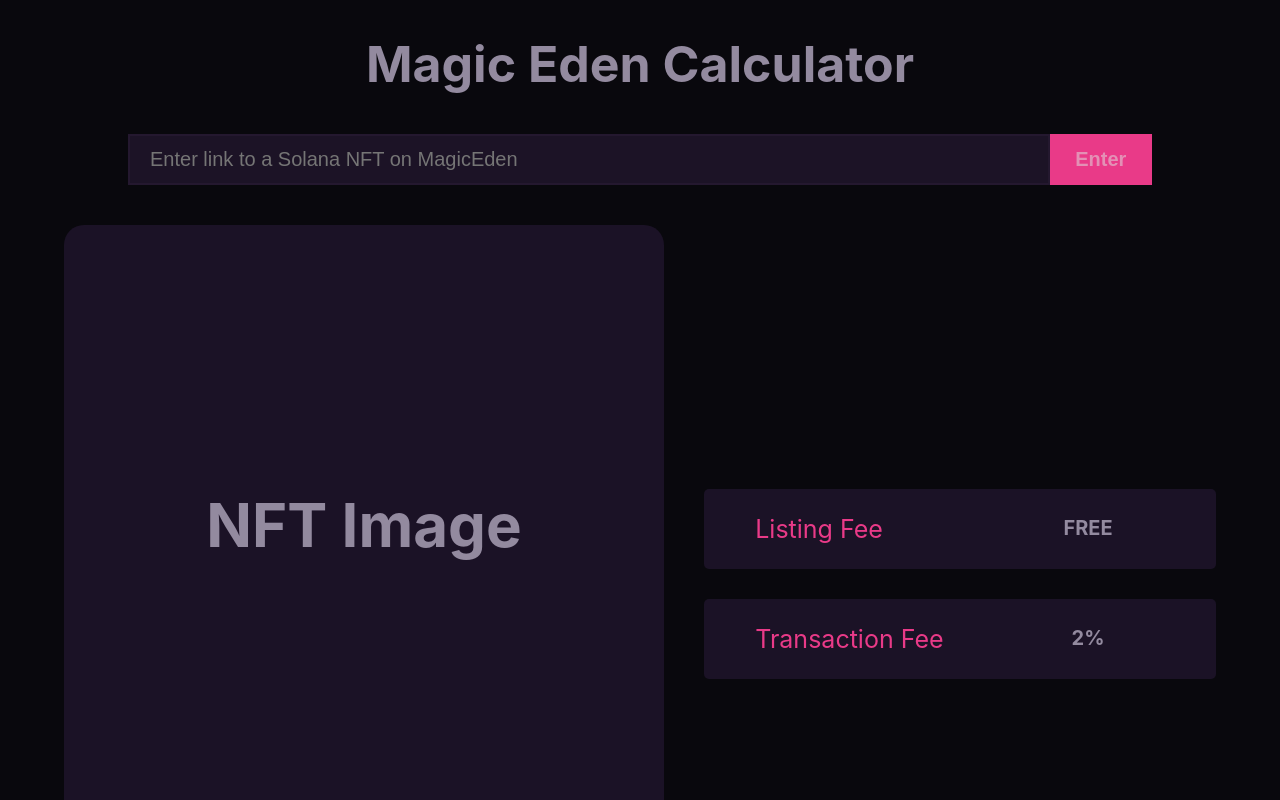
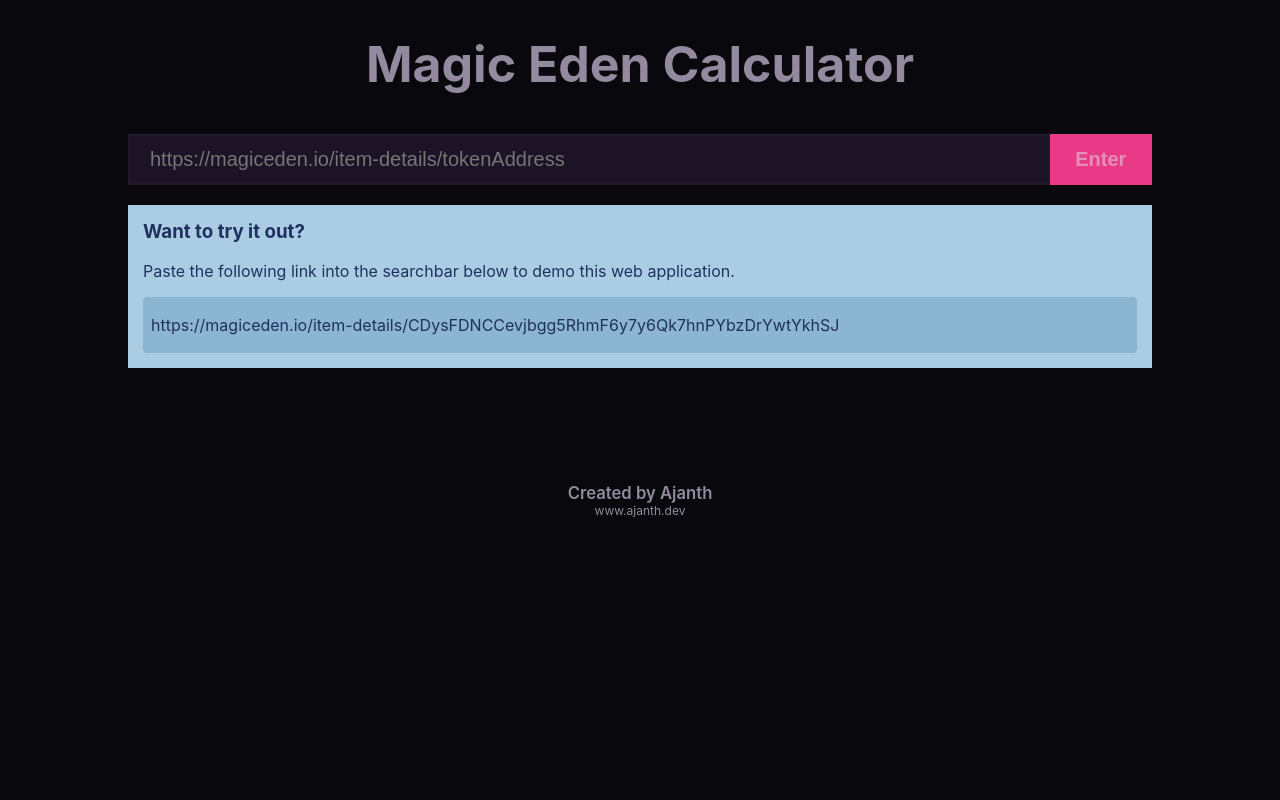
Before and after one commit to ajanthuthayan/magicedencalculator, a React (Create React App) app: page / in a window 1280 px wide. Shown: the top 800 px of the page. Built offline with nearby package versions, Linux system fonts and the light colour scheme.

Commit message:
provide a sample link that can be tested

```diff
--- a/src/components/ErrorMessage/ErrorMessage.module.css
+++ b/src/components/ErrorMessage/ErrorMessage.module.css
@@ -3,10 +3,9 @@
   min-width: 400px;
   background-color: #e93a3a;
   color: rgb(95, 33, 32);
-  padding: 0.5rem 1rem;
-  /* Negative margin-top to account for margin bottom set by SearchBar */
-  margin-top: -1.5rem;
-  margin-bottom: 2rem;
+  padding: 0.75rem;
+  margin-top: 0.2rem;
+  margin-bottom: 1rem;
 }
 
 @media screen and (min-width: 1200px) {
--- a/src/components/Footer/Footer.module.css
+++ b/src/components/Footer/Footer.module.css
@@ -1,6 +1,8 @@
 footer {
-  bottom: 0;
-  padding-top: rem;
+  display: flex;
+  padding-bottom: 2rem;
+  flex-direction: column;
+  justify-content: flex-end;
   width: 90vw;
   color: #938a9f;
   height: 150px;
@@ -10,7 +12,6 @@
 footer small {
   display: block;
   font-weight: 600;
-  /* background-color: red; */
 }
 
 .website {
--- /dev/null
+++ b/src/components/Instructions/Instructions.module.css
@@ -0,0 +1,70 @@
+.container {
+  width: 80vw;
+  min-width: 400px;
+  background-color: #abcde4;
+  color: rgb(32, 49, 95);
+  padding: 0.75rem;
+  overflow-wrap: break-word;
+  margin-top: 1rem;
+  margin-bottom: 2rem;
+  font-size: 0.8rem;
+}
+
+.container h3 {
+  margin-top: 0;
+}
+
+.link {
+  padding: 0.4rem;
+  background-color: #8bb5d1;
+  border-radius: 0.2rem;
+  line-height: 2rem;
+}
+
+.link:hover {
+  cursor: pointer;
+}
+
+.tooltip {
+  position: relative;
+  display: inline-block;
+  width: 100%;
+}
+
+.tooltip .tooltiptext {
+  visibility: hidden;
+  width: 140px;
+  background-color: #555;
+  color: #fff;
+  text-align: center;
+  border-radius: 6px;
+  padding: 5px;
+  position: absolute;
+  z-index: 1;
+  bottom: 100%;
+  margin-left: -75px;
+  opacity: 0;
+  transition: opacity 0.3s;
+}
+
+.tooltip .tooltiptext::after {
+  content: "";
+  position: absolute;
+  top: 100%;
+  left: 50%;
+  margin-left: -5px;
+  border-width: 5px;
+  border-style: solid;
+  border-color: #555 transparent transparent transparent;
+}
+
+.tooltip:hover .tooltiptext {
+  visibility: visible;
+  opacity: 1;
+}
+
+@media screen and (min-width: 1200px) {
+  .container {
+    max-width: 2000px;
+  }
+}
--- /dev/null
+++ b/src/components/Instructions/index.js
@@ -0,0 +1,34 @@
+import { useState } from "react";
+import styles from "./Instructions.module.css";
+
+function Instructions(props) {
+  const [tooltipText, setTooltipText] = useState("Copy Link");
+
+  const { heading, message, link } = props;
+
+  const copyHandler = (event) => {
+    navigator.clipboard.writeText(
+      "https://magiceden.io/item-details/CDysFDNCCevjbgg5RhmF6y7y6Qk7hnPYbzDrYwtYkhSJ"
+    );
+    setTooltipText("Copied Link");
+  };
+
+  return (
+    <div className={styles.container}>
+      {heading && <h3>{heading}</h3>}
+      {message && <p>{message}</p>}
+
+      {link && (
+        <div
+          className={`${styles.tooltip} ${styles.link}`}
+          onClick={copyHandler}
+          onMouseLeave={() => setTooltipText("Copy Link")}
+        >
+          {link} <span className={styles.tooltiptext}>{tooltipText}</span>
+        </div>
+      )}
+    </div>
+  );
+}
+
+export default Instructions;
--- a/src/components/LoadingSpinner/LoadingSpinner.module.css
+++ b/src/components/LoadingSpinner/LoadingSpinner.module.css
@@ -13,5 +13,6 @@
     border-top: 10px solid #1e0b14; /* Black */
     border-radius: 50%;
     animation: spinner 1.5s linear infinite;
+    margin-top: 1rem;
     margin-bottom: 3rem;
   }
--- a/src/components/NFTMain/index.js
+++ b/src/components/NFTMain/index.js
@@ -7,7 +7,7 @@
   return (
     <div>
       <NFTInfo imageLink={imageLink} name={name} />
-      <FloorPrice floorPrice={floorPrice}/>
+      <FloorPrice floorPrice={floorPrice} />
       <SaleInput salePrice={salePrice} />
     </div>
   );
--- a/src/components/SearchBar/index.js
+++ b/src/components/SearchBar/index.js
@@ -9,7 +9,7 @@
       <input
         className={styles.input}
         type="url"
-        placeholder="Enter link to a Solana NFT on MagicEden"
+        placeholder="https://magiceden.io/item-details/tokenAddress"
         pattern="https://magiceden.io/item-details/*"
         onChange={onLinkChange}
       />
--- a/src/components/SearchBar/index.module.css
+++ b/src/components/SearchBar/index.module.css
@@ -3,8 +3,6 @@
   height: auto;
   display: flex;
   justify-content: center;
-  margin-bottom: 2rem;
-
 }
 
 input[type="url"] {
--- a/src/containers/App.js
+++ b/src/containers/App.js
@@ -7,6 +7,7 @@
 import LoadingSpinner from "../components/LoadingSpinner";
 import ErrorMessage from "../components/ErrorMessage";
 import Footer from "../components/Footer";
+import Instructions from "../components/Instructions";
 
 function App() {
   const [hasError, setHasError] = useState(false);
@@ -21,6 +22,7 @@
     collectionName: "",
   });
   const [floorPrice, setFloorPrice] = useState();
+  const [isSuccessful, setIsSuccessful] = useState(false);
 
   const fetchFloorPrice = useCallback(() => {
     const floorPriceDivisor = 1000000000;
@@ -45,6 +47,7 @@
     if (details.royaltyFee === null) {
       setHasError(true);
       setErrorMessage("An Error Occured. Fix your link, or try again later.");
+      setIsSuccessful(false);
     }
     if (details.collectionName !== "") {
       fetchFloorPrice();
@@ -57,6 +60,7 @@
 
   const onSearch = (event) => {
     // Input validation to check on client side if url contains root link
+    setIsSuccessful(false);
     setIsLoading(true);
 
     if (link.includes("https://magiceden.io/item-details/")) {
@@ -66,6 +70,7 @@
           "Please enter a valid link! Make sure it starts with https://magiceden.io/item-details/"
         );
         setIsLoading(false);
+        setIsSuccessful(false);
       } else {
         setHasError(false);
         setErrorMessage("");
@@ -79,6 +84,9 @@
             setIsLoading(false);
             setDetails(Object.assign({}, nftDetails, { floorPrice: "" }));
           })
+          .then(() => {
+            setIsSuccessful(true);
+          })
           .catch((error) =>
             console.log("An error has occurred with the initial request")
           );
@@ -89,6 +97,7 @@
         "Please enter a valid link! Make sure it starts with https://magiceden.io/item-details/"
       );
       setIsLoading(false);
+      setIsSuccessful(false);
     }
   };
 
@@ -106,7 +115,15 @@
         disabled={isLoading}
       />
       {hasError && <ErrorMessage errorMessage={errorMessage} />}
+      {!isSuccessful && !isLoading && (
+        <Instructions
+          heading="Want to try it out?"
+          message="Paste the following link into the searchbar below to demo this web application."
+          link="https://magiceden.io/item-details/CDysFDNCCevjbgg5RhmF6y7y6Qk7hnPYbzDrYwtYkhSJ"
+        />
+      )}
       {isLoading && <LoadingSpinner />}
+      {isSuccessful && !hasError && (
         <MainContent>
           <NFTMain
             imageLink={details.imageLink}
@@ -116,6 +133,7 @@
           />
           <FeeDetails royaltyFee={details.royaltyFee} salePrice={salePrice} />
         </MainContent>
+      )}
       <Footer />
     </Fragment>
   );
```
Lines whose indentation alone changed are shown as unchanged.
